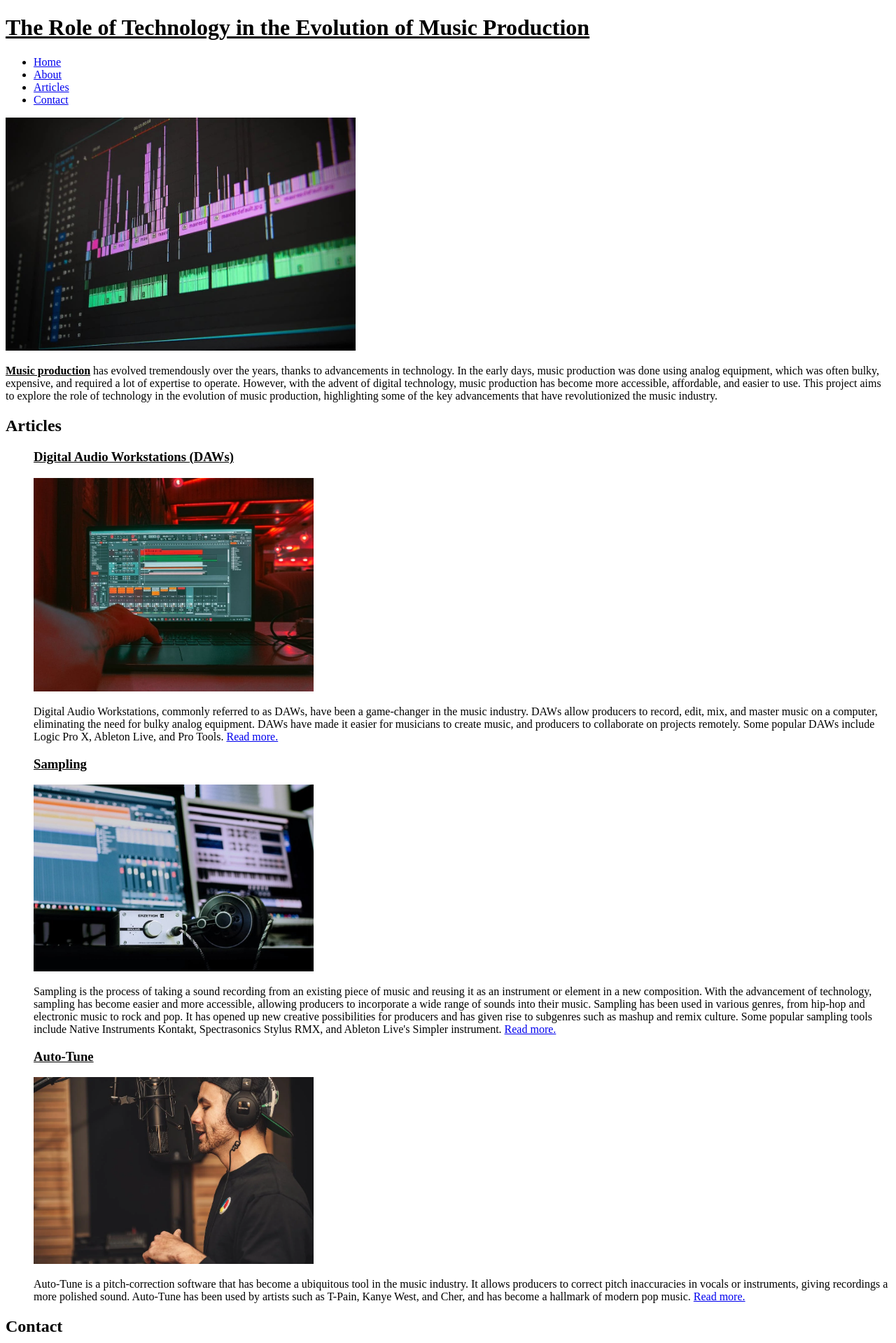
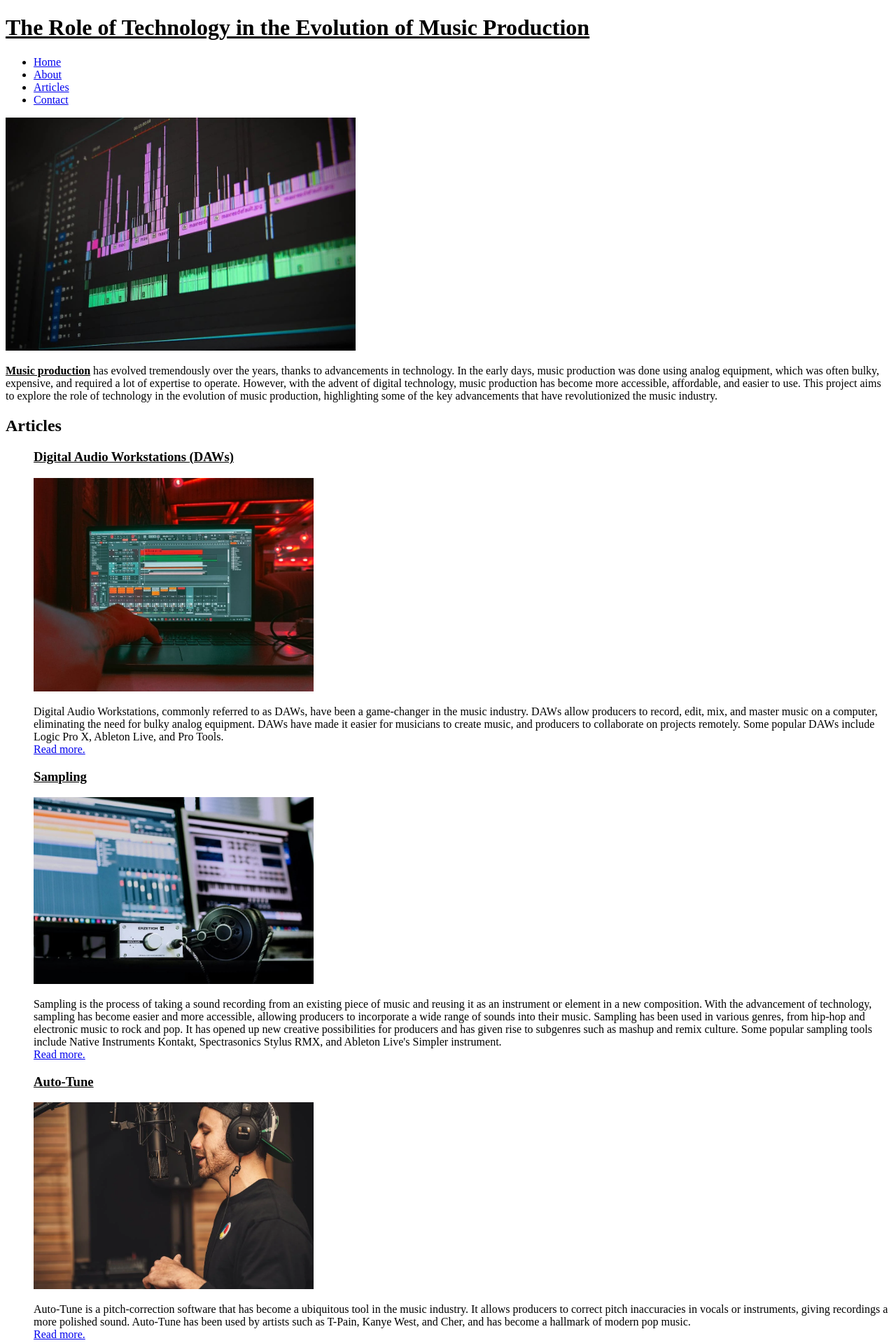
Before and after one commit to flcristian/proiect-html-articole, a plain HTML site: page index.html in a window 1280 px wide. Shown: the top 1919 px of the page at 70% size. Drawn offline with Linux system fonts and the light colour scheme.

Commit message:
modified article section

```diff
--- a/index.html
+++ b/index.html
@@ -30,17 +30,17 @@
                     <article>
                         <h3><u>Digital Audio Workstations (DAWs)</u></h3>
                         <img src="imgs/img2.jpg" width="400">
-                        <p>Digital Audio Workstations, commonly referred to as DAWs, have been a game-changer in the music industry. DAWs allow producers to record, edit, mix, and master music on a computer, eliminating the need for bulky analog equipment. DAWs have made it easier for musicians to create music, and producers to collaborate on projects remotely. Some popular DAWs include Logic Pro X, Ableton Live, and Pro Tools. <a href="articles/daws.html">Read more.</a></p>
+                        <p>Digital Audio Workstations, commonly referred to as DAWs, have been a game-changer in the music industry. DAWs allow producers to record, edit, mix, and master music on a computer, eliminating the need for bulky analog equipment. DAWs have made it easier for musicians to create music, and producers to collaborate on projects remotely. Some popular DAWs include Logic Pro X, Ableton Live, and Pro Tools.<br><a href="articles/daws.html">Read more.</a></p>
                     </article>
                     <article>
                         <h3><u>Sampling</u></h3>
                         <img src="imgs/img4.jpg" width="400">
-                        <p>Sampling is the process of taking a sound recording from an existing piece of music and reusing it as an instrument or element in a new composition. With the advancement of technology, sampling has become easier and more accessible, allowing producers to incorporate a wide range of sounds into their music. Sampling has been used in various genres, from hip-hop and electronic music to rock and pop. It has opened up new creative possibilities for producers and has given rise to subgenres such as mashup and remix culture. Some popular sampling tools include Native Instruments Kontakt, Spectrasonics Stylus RMX, and Ableton Live's Simpler instrument. <a href="articles/sampling.html">Read more.</a></p>
+                        <p>Sampling is the process of taking a sound recording from an existing piece of music and reusing it as an instrument or element in a new composition. With the advancement of technology, sampling has become easier and more accessible, allowing producers to incorporate a wide range of sounds into their music. Sampling has been used in various genres, from hip-hop and electronic music to rock and pop. It has opened up new creative possibilities for producers and has given rise to subgenres such as mashup and remix culture. Some popular sampling tools include Native Instruments Kontakt, Spectrasonics Stylus RMX, and Ableton Live's Simpler instrument.<br><a href="articles/sampling.html">Read more.</a></p>
                     </article>
                     <article>
                         <h3><u>Auto-Tune</u></h3>
                         <img src="imgs/img6.webp" width="400">
-                        <p>Auto-Tune is a pitch-correction software that has become a ubiquitous tool in the music industry. It allows producers to correct pitch inaccuracies in vocals or instruments, giving recordings a more polished sound. Auto-Tune has been used by artists such as T-Pain, Kanye West, and Cher, and has become a hallmark of modern pop music. <a href="articles/autotune.html">Read more.</a></p>
+                        <p>Auto-Tune is a pitch-correction software that has become a ubiquitous tool in the music industry. It allows producers to correct pitch inaccuracies in vocals or instruments, giving recordings a more polished sound. Auto-Tune has been used by artists such as T-Pain, Kanye West, and Cher, and has become a hallmark of modern pop music.<br><a href="articles/autotune.html">Read more.</a></p>
                     </article>
                 </ul>
             </section>
```
